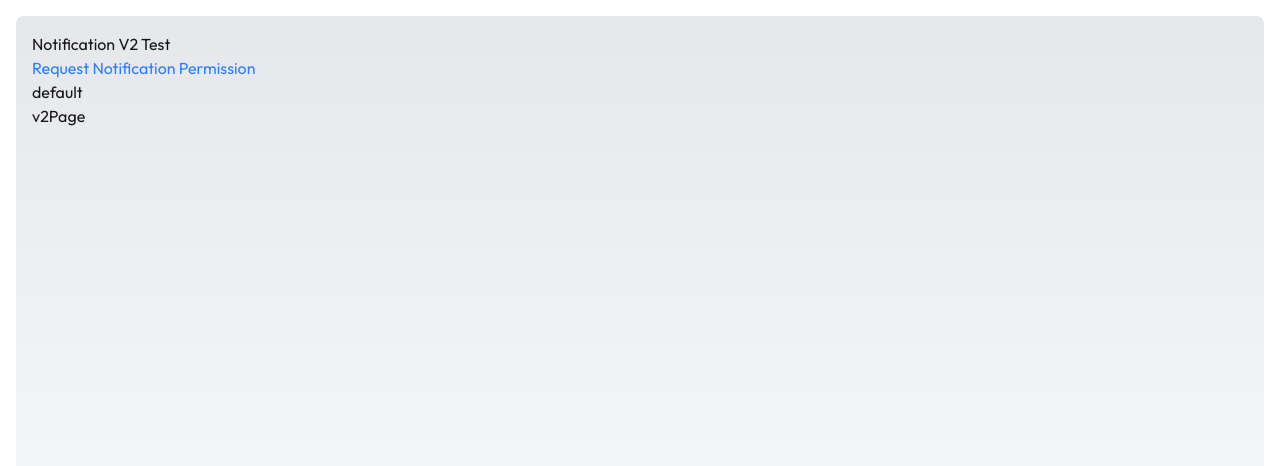
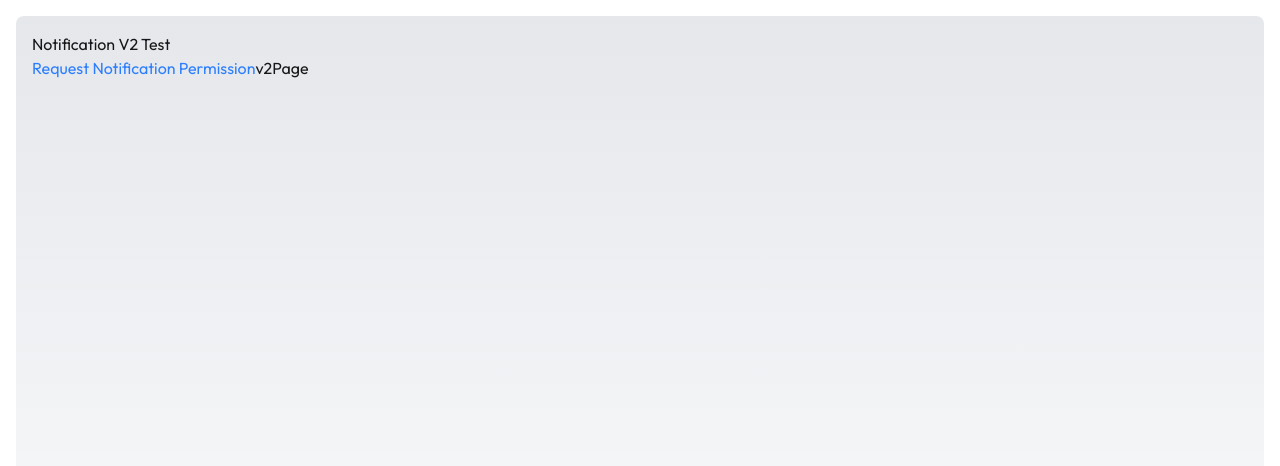
Before and after one commit to Boomin7x/Firebase-notification, a Next.js app: page /v2 in a window 1280 px wide. Shown: the top 466 px of the page. Built offline with nearby package versions, Linux system fonts and the light colour scheme.

Commit message:
Refactor V2Page and MailLayout: comment out unused permission retrieval from useFCM for improved clarity

```diff
--- a/app/(routes)/v2/page.tsx
+++ b/app/(routes)/v2/page.tsx
@@ -1,9 +1,7 @@
 "use client";
-import React from "react";
-import useFCM from "./_hooks/useFCM";
 
 const V2Page = () => {
-  const { permission } = useFCM();
+  // const { permission } = useFCM();
   return (
     <div className="p-4 w-screen h-screen overflow-y-auto overflow-x-hidden">
       <div className=" bg-gradient-to-b p-4 rounded-lg from-gray-200 to-white size-full">
@@ -13,7 +11,7 @@ const V2Page = () => {
             Request Notification Permission
           </span>
         </button>
-        <div>{permission}</div>
+        {/* <div>{permission}</div> */}
         v2Page
       </div>
     </div>
--- a/app/_component/layout.tsx
+++ b/app/_component/layout.tsx
@@ -1,5 +1,6 @@
 "use client";
 import React, { ReactNode, useEffect } from "react";
+import useFCM from "../(routes)/v2/_hooks/useFCM";
 
 const MailLayout = ({ children }: { children: ReactNode }) => {
   useEffect(() => {
@@ -12,6 +13,8 @@ const MailLayout = ({ children }: { children: ReactNode }) => {
         );
     }
   }, []);
+
+  const { permission } = useFCM();
   return <>{children}</>;
 };
 
```
